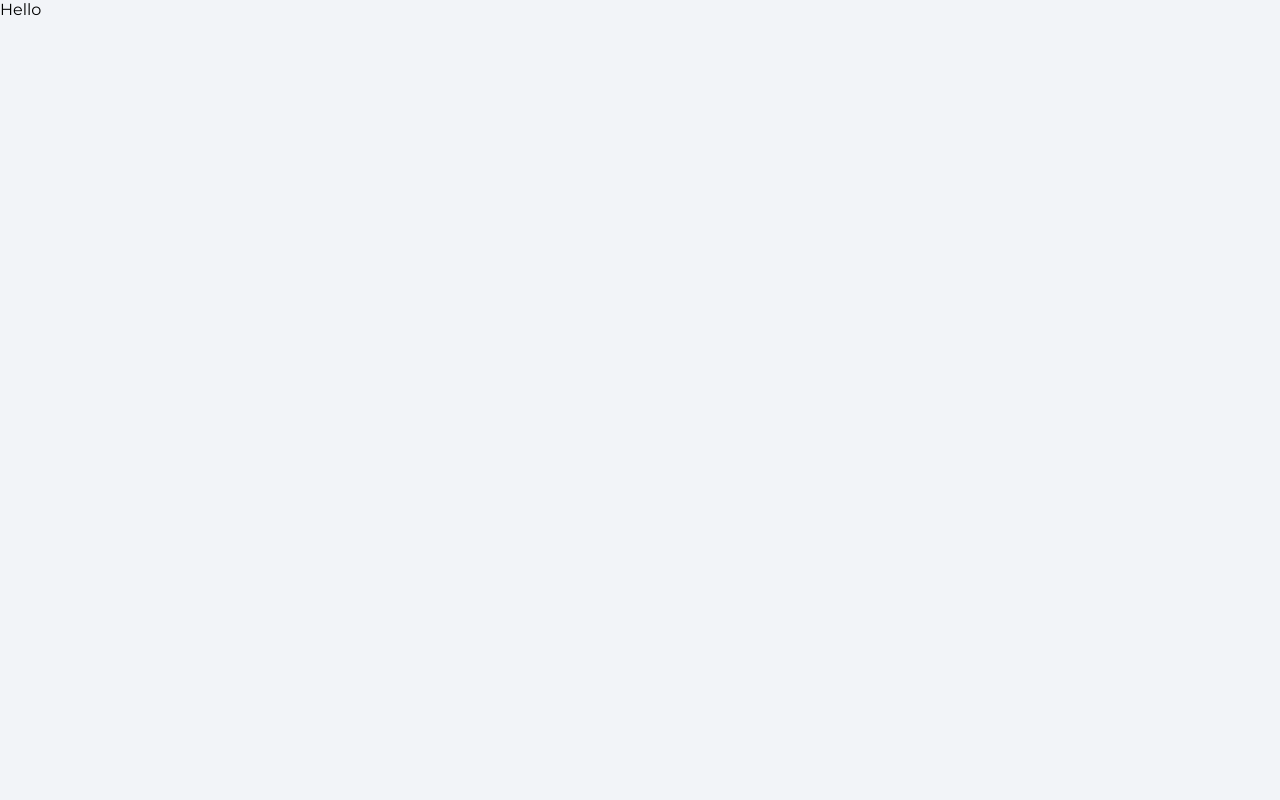
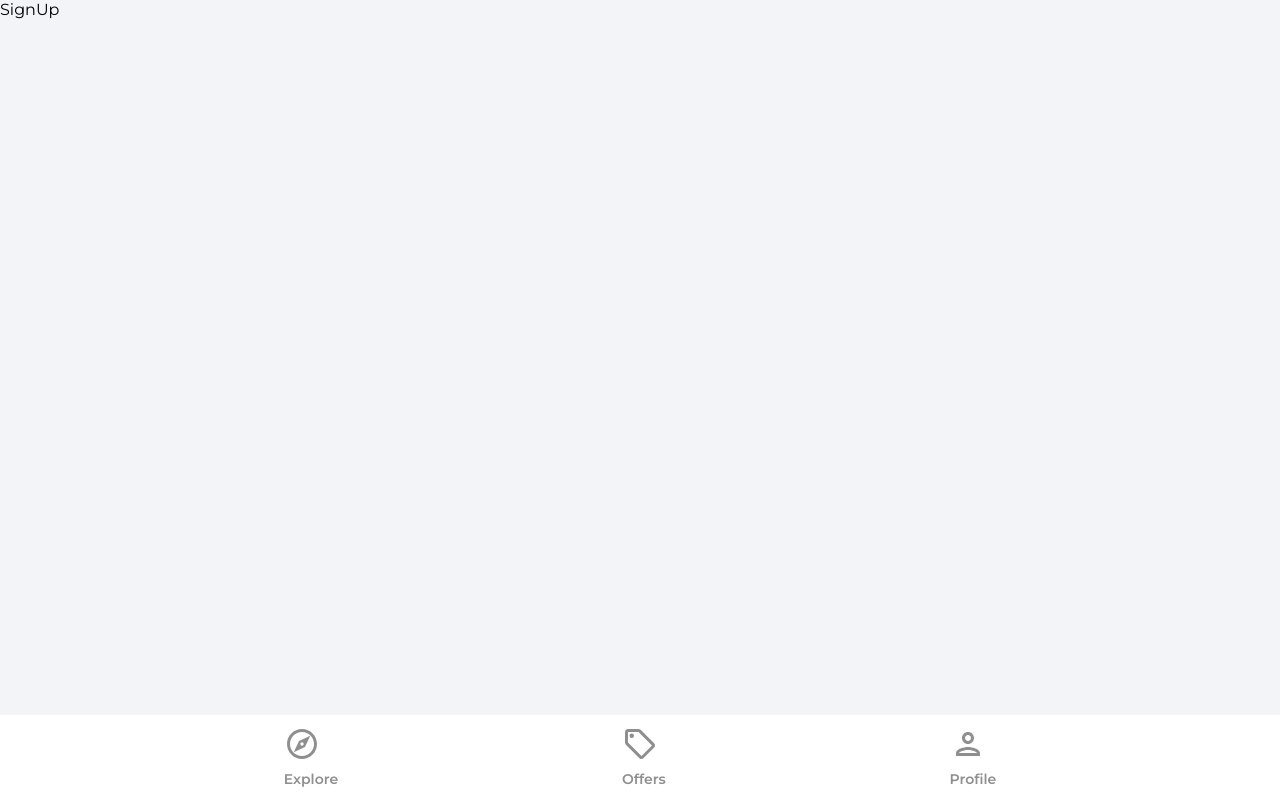
Before and after one commit to Sevil-h/house-marketplace-react, a React (Create React App) app: page /signup in a window 1280 px wide. Built offline with nearby package versions, Linux system fonts and the light colour scheme.

Commit message:
added routes

```diff
--- a/src/App.js
+++ b/src/App.js
@@ -1,7 +1,27 @@
+import { BrowserRouter as Router, Routes, Route } from "react-router-dom";
+import Explore from "./pages/Explore";
+import ForgotPassword from "./pages/ForgotPassword";
+import Offers from "./pages/Offers";
+import Profile from "./pages/Profile";
+import SignIn from "./pages/SignIn";
+import SignUp from "./pages/SignUp";
+import Navbar from "./components/Navbar";
 
 function App() {
   return (
-    <div>Hello</div>
+    <>
+      <Router>
+        <Routes>
+          <Route path="/" element={<Explore />} />
+          <Route path="/forgot-password" element={<ForgotPassword />} />
+          <Route path="/offers" element={<Offers />} />
+          <Route path="/profile" element={<SignIn />} />
+          <Route path="/signin" element={<SignIn />} />
+          <Route path="/signup" element={<SignUp />} />
+        </Routes>
+        <Navbar />
+      </Router>
+    </>
   );
 }
 
--- /dev/null
+++ b/src/components/Navbar.jsx
@@ -0,0 +1,74 @@
+import { useNavigate, useLocation } from "react-router-dom";
+import { ReactComponent as OfferIcon } from "../assets/svg/localOfferIcon.svg";
+import { ReactComponent as ExploreIcon } from "../assets/svg/exploreIcon.svg";
+import { ReactComponent as PersonOutlineIcon } from "../assets/svg/personOutlineIcon.svg";
+
+function Navbar() {
+  const navigate = useNavigate();
+  const location = useLocation();
+
+  const pathMatchRoute = (route) => {
+    if (route === location.pathname) {
+      return true;
+    }
+  };
+
+  return (
+    <footer className="navbar">
+      <nav className="navbarNav">
+        <ul className="navbarListItems">
+          <li className="navBarListItem" onClick={() => navigate("/")}>
+            <ExploreIcon
+              fill={pathMatchRoute("/") ? "#2c2c2c" : "#8f8f8f"}
+              width="36px"
+              height="36px"
+            />
+            <p
+              className={
+                pathMatchRoute("/")
+                  ? "navbarListItemNameActive"
+                  : "navbarListItemName"
+              }
+            >
+              Explore
+            </p>
+          </li>
+          <li className="navBarListItem" onClick={() => navigate("/offers")}>
+            <OfferIcon
+              fill={pathMatchRoute("/offers") ? "#2c2c2c" : "#8f8f8f"}
+              width="36px"
+              height="36px"
+            />
+            <p
+              className={
+                pathMatchRoute("/offers")
+                  ? "navbarListItemNameActive"
+                  : "navbarListItemName"
+              }
+            >
+              Offers
+            </p>
+          </li>
+          <li className="navBarListItem" onClick={() => navigate("/profile")}>
+            <PersonOutlineIcon
+              fill={pathMatchRoute("/profile") ? "#2c2c2c" : "#8f8f8f"}
+              width="36px"
+              height="36px"
+            />
+            <p
+              className={
+                pathMatchRoute("/profile")
+                  ? "navbarListItemNameActive"
+                  : "navbarListItemName"
+              }
+            >
+              Profile
+            </p>
+          </li>
+        </ul>
+      </nav>
+    </footer>
+  );
+}
+
+export default Navbar;
--- a/src/index.css
+++ b/src/index.css
@@ -1,4 +1,4 @@
-@import url('https://fonts.googleapis.com/css2?family=Montserrat:wght@200;300;400;500;600;700;800;900&display=swap');
+@import url("https://fonts.googleapis.com/css2?family=Montserrat:wght@200;300;400;500;600;700;800;900&display=swap");
 * {
   box-sizing: border-box;
 }
@@ -8,7 +8,7 @@
 }
 
 body {
-  font-family: 'Montserrat', sans-serif;
+  font-family: "Montserrat", sans-serif;
   background-color: #f2f4f8;
   margin: 0;
   box-sizing: border-box;
@@ -37,7 +37,7 @@
   height: 3rem;
   width: 100%;
   outline: none;
-  font-family: 'Montserrat', sans-serif;
+  font-family: "Montserrat", sans-serif;
   padding: 0 3rem;
   font-size: 1rem;
 }
@@ -164,6 +164,7 @@
   display: flex;
   justify-content: space-evenly;
   align-items: center;
+  list-style: none;
 }
 
 .navbarListItem {
@@ -186,12 +187,12 @@
 
 .nameInput {
   margin-bottom: 2rem;
-  background: url('./assets/svg/badgeIcon.svg') #ffffff 2.5% center no-repeat;
+  background: url("./assets/svg/badgeIcon.svg") #ffffff 2.5% center no-repeat;
 }
 
 .emailInput {
   margin-bottom: 2rem;
-  background: url('./assets/svg/personIcon.svg') #ffffff 2.5% center no-repeat;
+  background: url("./assets/svg/personIcon.svg") #ffffff 2.5% center no-repeat;
 }
 
 .passwordInputDiv {
@@ -200,7 +201,7 @@
 
 .passwordInput {
   margin-bottom: 2rem;
-  background: url('./assets/svg/lockIcon.svg') #ffffff 2.5% center no-repeat;
+  background: url("./assets/svg/lockIcon.svg") #ffffff 2.5% center no-repeat;
 }
 
 .showPassword {
@@ -621,7 +622,7 @@
 
 .logOut {
   cursor: pointer;
-  font-family: 'Montserrat', sans-serif;
+  font-family: "Montserrat", sans-serif;
   font-size: 1rem;
   font-weight: 600;
   color: #ffffff;
@@ -753,7 +754,7 @@
 .formInputFile {
   border: none;
   outline: none;
-  font-family: 'Montserrat', sans-serif;
+  font-family: "Montserrat", sans-serif;
 }
 .formInputSmall,
 .formInputFile {
--- /dev/null
+++ b/src/pages/ForgotPassword.jsx
@@ -0,0 +1,9 @@
+import React from 'react'
+
+function ForgotPassword() {
+  return (
+    <div>Forgot Password</div>
+  )
+}
+
+export default ForgotPassword
--- /dev/null
+++ b/src/pages/Offers.jsx
@@ -0,0 +1,9 @@
+import React from 'react'
+
+function Offers() {
+  return (
+    <div>Offers</div>
+  )
+}
+
+export default Offers
--- /dev/null
+++ b/src/pages/Profile.jsx
@@ -0,0 +1,9 @@
+import React from 'react'
+
+function Profile() {
+  return (
+    <div>Profile</div>
+  )
+}
+
+export default Profile
--- /dev/null
+++ b/src/pages/SignIn.jsx
@@ -0,0 +1,9 @@
+import React from 'react'
+
+function Signin() {
+  return (
+    <div>Signin</div>
+  )
+}
+
+export default Signin
--- /dev/null
+++ b/src/pages/SignUp.jsx
@@ -0,0 +1,9 @@
+import React from 'react'
+
+function SignUp() {
+  return (
+    <div>SignUp</div>
+  )
+}
+
+export default SignUp
--- a/src/pages/explore.jsx
+++ b/src/pages/explore.jsx
@@ -0,0 +1,9 @@
+import React from 'react'
+
+function Explore() {
+  return (
+    <div>Explore</div>
+  )
+}
+
+export default Explore
```
